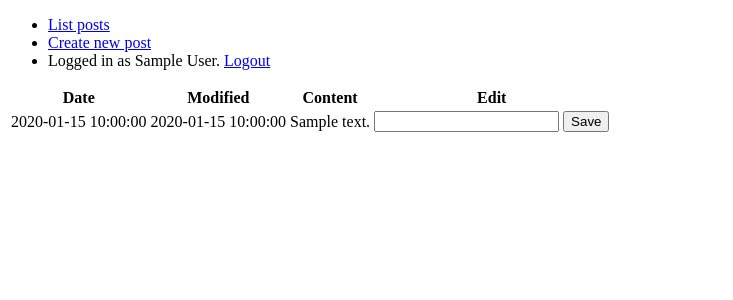
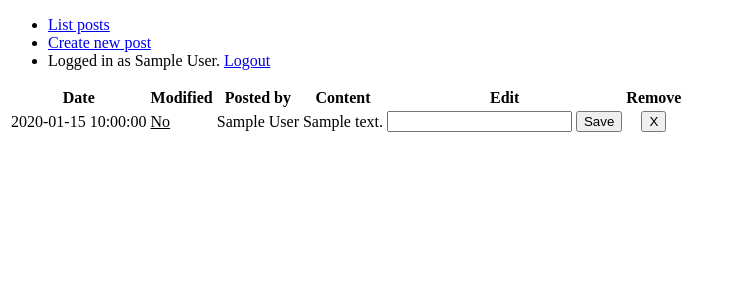
Before and after one commit to Kailari/tsoha-19, a Flask app: page /posts in a window 1280 px wide. Shown: the top 300 px of the page, without its empty margins (0-733 px from the left). Run offline with Flask 2, Linux system fonts and the light colour scheme; a user stored in the database is signed in; tables that the repository leaves empty hold one stand-in row (values such as "Sample post").

Commit message:
Posts now have assigned owning user

```diff
--- a/application/auth/models.py
+++ b/application/auth/models.py
@@ -10,6 +10,8 @@ class User(WithIDAndDateCreated):
     name = db.Column(db.String(144), nullable=False)
     username = db.Column(db.String(144), nullable=False, unique=True)
     password_hash = db.Column(db.String(144), nullable=False)
+
+    posts = db.relationship("Post", backref='owner', lazy=True)
 
     def __init__(self, name, username, password_hash):
         self.name = name
--- a/application/posts/models.py
+++ b/application/posts/models.py
@@ -5,5 +5,9 @@ class Post(WithIDAndDatesCreatedAndModified):
     id = db.Column(db.Integer, primary_key=True)
     content = db.Column(db.String(255), nullable=False)
 
+    owner_id = db.Column(db.Integer,
+                         db.ForeignKey('account.id'),
+                         nullable=False)
+
     def __init__(self, content):
         self.content = content
--- a/application/posts/views.py
+++ b/application/posts/views.py
@@ -1,36 +1,63 @@
 from application import app, db
 from flask import render_template, request, redirect, url_for
+from flask_login import login_required, current_user
 from application.posts.models import Post
 from application.posts.forms import PostForm
 
+
 @app.route("/posts", methods=["GET"])
+@login_required
 def posts_list():
-    return render_template("posts/list.html", posts = Post.query.all())
+    return render_template("posts/list.html", posts=Post.query.all())
 
 
 @app.route("/posts/create/")
+@login_required
 def posts_form():
-    return render_template("posts/create.html", form = PostForm())
+    return render_template("posts/create.html", form=PostForm())
 
 
-@app.route("/api/posts/", methods=["POST"])
+@app.route("/posts/", methods=["POST"])
+@login_required
 def posts_create():
     form = PostForm(request.form)
 
     if not form.validate():
-        return render_template("posts/create.html", form = form)
+        return render_template("posts/create.html", form=form)
 
     post = Post(form.content.data)
+    post.owner_id = current_user.id
     db.session().add(post)
     db.session().commit()
 
     return redirect(url_for("posts_list"))
 
 
-@app.route("/api/posts/<post_id>/", methods=["POST"])
+@app.route("/posts/<post_id>/remove", methods=["POST"])
+@login_required
+def posts_remove(post_id):
+    post = Post.query.get(post_id)
+    if not post.owner_id == current_user.id:
+        return render_template("posts/list.html",
+                               error="Not authorized",
+                               posts=Post.query.all())
+
+    db.session().delete(post)
+    db.session().commit()
+
+    return redirect(url_for("posts_list"))
+
+
+@app.route("/posts/<post_id>/edit", methods=["POST"])
+@login_required
 def posts_edit(post_id):
+    post = Post.query.get(post_id)
+    if not post.owner_id == current_user.id:
+        return render_template("posts/list.html",
+                               error="Not authorized",
+                               posts=Post.query.all())
+
     content = request.form.get("content")
-    post = Post.query.get(post_id)
     post.content = content
     db.session().commit()
 
--- a/application/templates/posts/list.html
+++ b/application/templates/posts/list.html
@@ -1,24 +1,45 @@
 {% extends "layout.html" %}
 
 {% block body %}
+{{ error }}
 <table>
   <tr>
     <th>Date</th>
     <th>Modified</th>
+    <th>Posted by</th>
     <th>Content</th>
     <th>Edit</th>
+    <th>Remove</th>
   </tr>
   {% for post in posts %}
   <tr>
     <td>{{ post.date_created }}</td>
-        <td>{{ post.date_modified }}</td>
+    <td title="{{ post.date_modified }}" style="text-decoration: underline">
+      {% if post.date_created != post.date_modified %}
+      Yes
+      {% else %}
+      No
+      {% endif %}
+    </td>
+    <td>{{ post.owner.name }}</td>
     <td>{{ post.content }}</td>
+    {% if post.owner_id == current_user.id %}
     <td>
       <form method="POST" action="{{ url_for('posts_edit', post_id=post.id) }}">
         <input type="text" name="content" />
         <input type="submit" value="Save" />
       </form>
     </td>
+    <td style="text-align: center">
+      <form method="POST" action="{{ url_for('posts_remove', post_id=post.id) }}">
+        <input type="submit" value="X" />
+      </form>
+    </td>
+    {% else %}
+    <td colspan="2" style="text-align: center">
+        Posted by another user
+    </td>
+    {% endif %}
   </tr>
   {% endfor %}
 </table>
```
Also changed, not shown: application/models.py (+6 -3 lines). Lines whose indentation alone changed are shown as unchanged.
